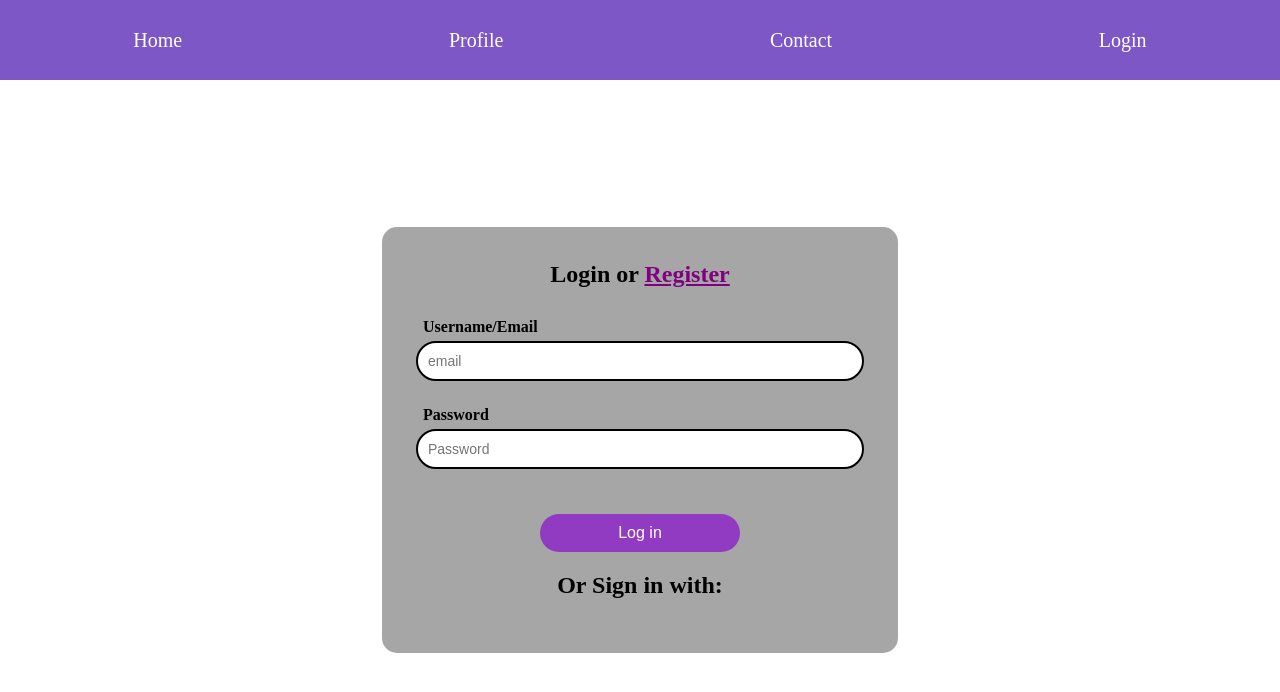
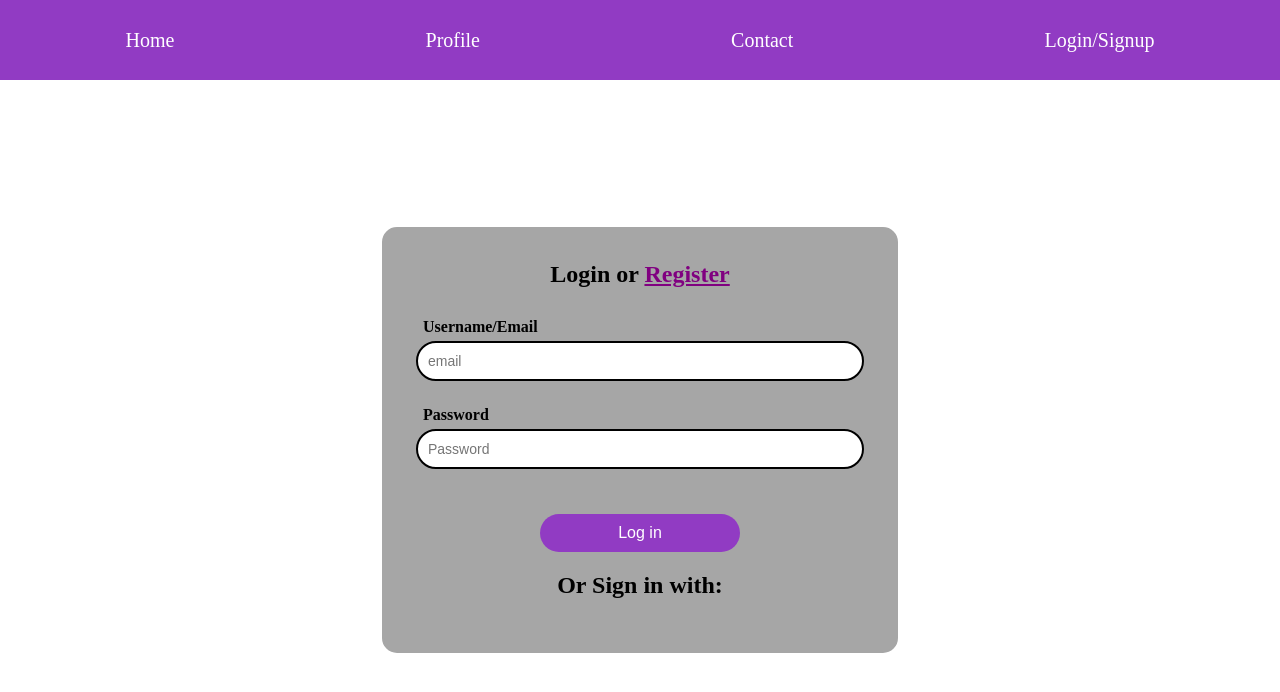
Before and after one commit to MChaudhry9/PropertyIntel-A-Real-Estate-App, a React (Create React App) app in the folder client/: page /login in a window 1280 px wide. Shown: the top 692 px of the page. Built offline with nearby package versions, Linux system fonts and the light colour scheme; the HTML template or start-up script is replaced by a standard one.

Commit message:
Changing navbar color

```diff
--- a/client/src/App.css
+++ b/client/src/App.css
@@ -9,6 +9,7 @@ body {
     /* height: 89vh; */
     width: 100vw;
     background-color: #ffffff;
+    /* background-image: "https://render.fineartamerica.com/images/images-profile-flow/400/images/artworkimages/mediumlarge/2/1-5th-avenue-nyc-traffic-melanie-viola.jpg"; */
     display: flex;
     flex-direction: column;
     justify-content: center;
--- a/client/src/components/navbar/Navbar.css
+++ b/client/src/components/navbar/Navbar.css
@@ -2,7 +2,7 @@
     display: flex;
     justify-content: space-around;
     align-items: center;
-    background-color: #7e57c6;
+    background-color: rgb(145, 59, 195);
     color: white;
     position: fixed;
     top: 0;
@@ -28,6 +28,6 @@
   }
 
   .navbar a:hover {
-    text-decoration: underline;
-    color: white;
+    /* text-decoration: underline; */
+    color: rgb(228, 228, 228);
   }
--- a/client/src/components/navbar/Navbar.jsx
+++ b/client/src/components/navbar/Navbar.jsx
@@ -9,7 +9,7 @@ const Navbar = () => {
       <Link to="/">Home</Link>
       <Link to="/profile">Profile</Link>
       <Link to="/contact">Contact</Link>
-      <Link to="/login">Login</Link>
+      <Link to="/login">Login/Signup</Link>
     </nav>
   )
 }
--- a/client/src/pages/Login.jsx
+++ b/client/src/pages/Login.jsx
@@ -30,6 +30,7 @@ const Login = () => {
   return (
     <div className="full-screen-container">
       <div className="inside-container">
+        {/* <img src="https://render.fineartamerica.com/images/images-profile-flow/400/images/artworkimages/mediumlarge/2/1-5th-avenue-nyc-traffic-melanie-viola.jpg"/> */}
         <h2 style={{marginTop: '0px'}}>
           Login or
           {' '}
```
